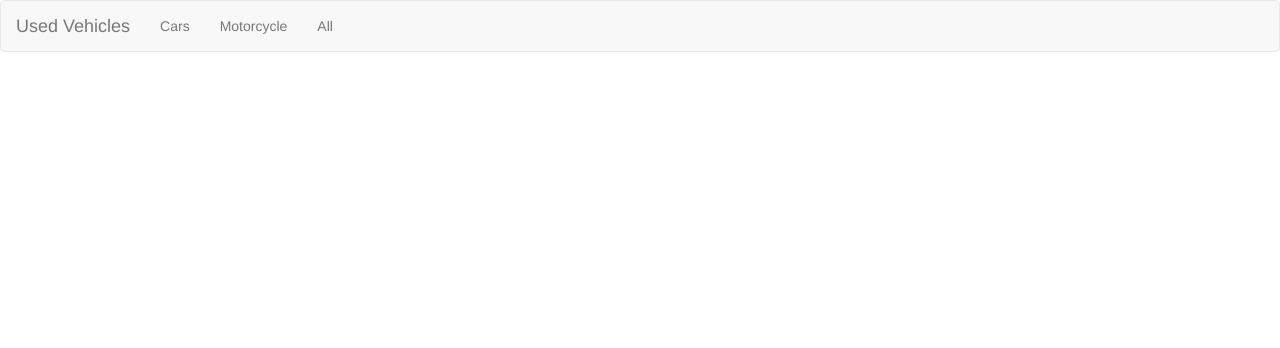
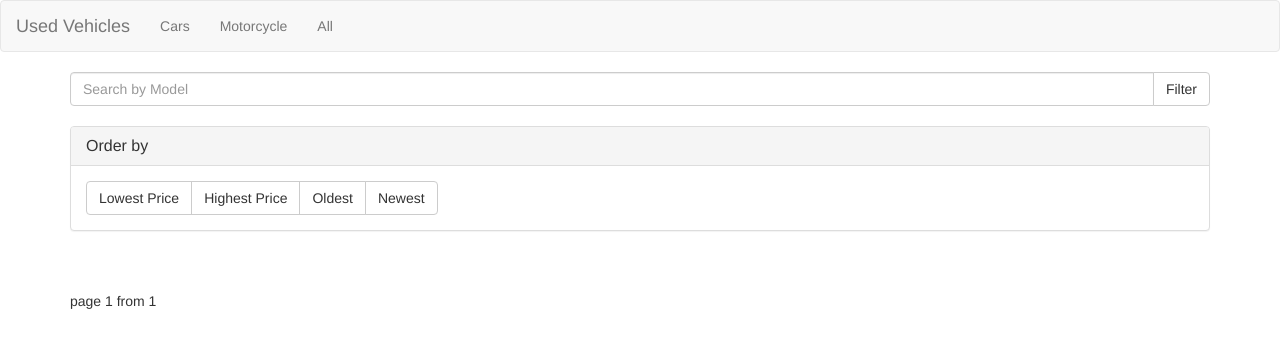
Before and after one commit to icaro089/vehicle-CRUD-with-Django, a Django app: page /vehicles/list/ in a window 1280 px wide. Shown: the top 348 px of the page. Run offline with Django 3.2, Linux system fonts and the light colour scheme; data that the repository does not hold is empty; some libraries are stand-ins or nearby versions.

Commit message:
Created search filters

```diff
--- a/vehicle_CRUD/app/templates/vehicle_list.html
+++ b/vehicle_CRUD/app/templates/vehicle_list.html
@@ -8,11 +8,48 @@ Vehicles List
 
 {% block content %}
 <div class="row">
+    <form method="get">
+        <div class="col-lg-12">
+            <div class="input-group">
+                <input type="text" class="form-control" name="search" placeholder="Search by Model">
+                <span class="input-group-btn">
+                    <button class="btn btn-default" type="submit">Filter</button>
+                </span>
+            </div>
+        </div>
+    </form>
+</div>
+<br/>
+
+<div class="panel panel-default">
+    <div class="panel-heading">
+        <h3 class="panel-title">Order by</h3>
+    </div>
+    <div class="panel-body">
+        <form method="get">
+            <div class="btn-group" role="group">
+                {% with cat=request.GET.order %}
+                    <button type="submit" class="btn btn-default {% if cat == 'price' %} disabled {% endif %}"
+                            name="order" value="price">Lowest Price</button>
+                    <button type="submit" class="btn btn-default {% if cat == '-price' %} disabled {% endif %}"
+                            name="order" value="-price">Highest Price</button>
+                    <button type="submit" class="btn btn-default {% if cat == 'year' %} disabled {% endif %}"
+                            name="order" value="year">Oldest</button>
+                    <button type="submit" class="btn btn-default {% if cat == '-year' %} disabled {% endif %}"
+                            name="order" value="-year">Newest</button>
+                {% endwith %}
+            </div>
+        </form>
+    </div>
+</div>
+
+<br/>
+<div class="row">
     {% for vehicle in list %}
     <div class="col-md-4">
         <div class="thumbnail">
             <a href="#">
-                <img src="{{vehicle.photo.url}}" style="width: 100%">
+                <img src="{{vehicle.photo.url}}" style="height:250px; width: 500px">
                 <div class="caption">
                     <p>{{vehicle.model}} - {{vehicle.year}} - US${{vehicle.price|intcomma}}</p>
                 </div>
@@ -21,4 +58,18 @@ Vehicles List
     </div>
     {% endfor %}
 </div>
+
+<div class="pagination">
+    <span class="step-links">
+        {% if list.has_previous %}
+            <a href="?page={{ list.previous_page_number }}">previous</a>
+        {% endif %}
+        <span class="current">
+            page {{ list.number }} from {{ list.paginator.num_pages }}
+        </span>
+        {% if list.has_next %}
+            <a href="?page={{ list.next_page_number }}">next</a>
+        {% endif %}
+    </span>
+</div>
 {% endblock %}
--- a/vehicle_CRUD/app/views.py
+++ b/vehicle_CRUD/app/views.py
@@ -1,3 +1,5 @@
+from django.core import paginator
+from django.core.paginator import Paginator, PageNotAnInteger, EmptyPage
 from django.shortcuts import render
 from .models import Vehicle
 
@@ -5,6 +7,22 @@ from .models import Vehicle
 
 
 def vehicle_list(request, template_name='vehicle_list.html'):
-    vehicle = Vehicle.objects.all()
+    query = request.GET.get("search", '')
+    page = request.GET.get("page", '')
+    order = request.GET.get("order", '')
+    if query:
+        vehicle = Vehicle.objects.filter(model__icontains=query)
+    else:
+        try:
+            if order:
+                vehicle = Vehicle.objects.all().order_by(order)
+            else:
+                vehicle = Vehicle.objects.all()
+            vehicle = Paginator(vehicle, 1)
+            vehicle = vehicle.page(page)
+        except PageNotAnInteger:
+            vehicle = vehicle.page(1)
+        except EmptyPage:
+            vehicle = paginator.page(paginator.num_pages)
     vehicles = {'list': vehicle}
     return render(request,template_name, vehicles)
```
